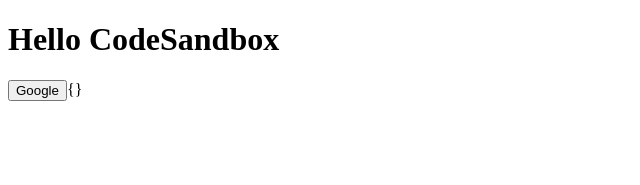
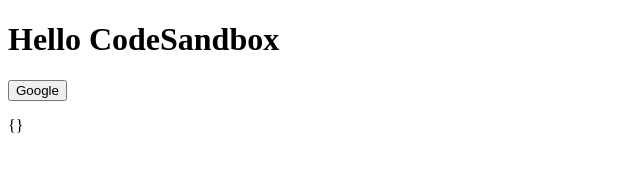
Before and after one commit to Lokeshm24/gmeet-all, a React (Create React App) app: page / in a window 1280 px wide. Shown: the top 185 px of the page, without its empty margins (0-640 px from the left). Built offline with nearby package versions, Linux system fonts and the light colour scheme.

Commit message:
fetch events probablu

```diff
--- a/src/App.js
+++ b/src/App.js
@@ -21,7 +21,7 @@ export default function App() {
   const fetchCalendarData = useCallback(async (accessToken) => {
     try {
       const { data } = await axios.get(
-        "https://www.googleapis.com/calendar/v3/calendars/primary",
+        "https://www.googleapis.com/calendar/v3/calendars/primary/events",
         {
           headers: {
             Authorization: "Bearer " + accessToken,
@@ -60,7 +60,7 @@ export default function App() {
     // hostedDomain: "https://gmeet-all.vercel.app",
     // responseType: "permission id_token",
     // redirectUri: "storagerelay://https/gmeet-all.vercel.app?id=auth433992",
-    scope: "https://www.googleapis.com/auth/calendar.readonly",
+    scope: "https://www.googleapis.com/auth/calendar",
     // responseType: "code",
     // prompt: "consent",
   });
@@ -99,7 +99,7 @@ export default function App() {
     <div className="App">
       <h1>Hello CodeSandbox</h1>
       <button onClick={signIn}>Google</button>
-      {JSON.stringify(data, null, 2)}
+      <p>{JSON.stringify(data, null, 2)}</p>
     </div>
   );
 }
```
